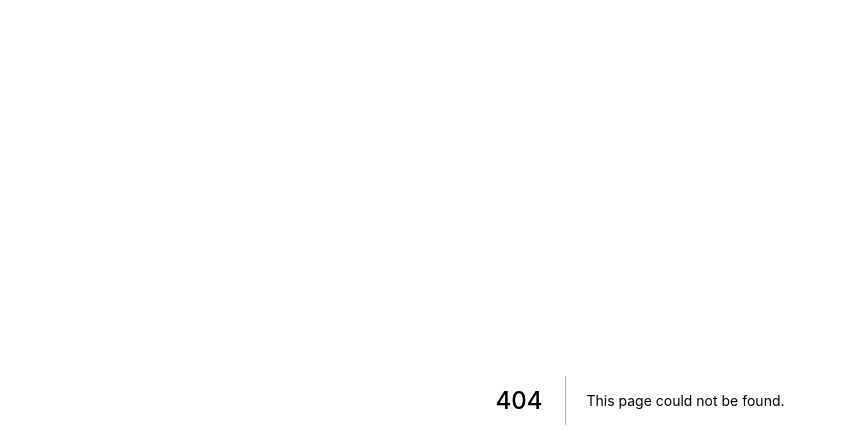
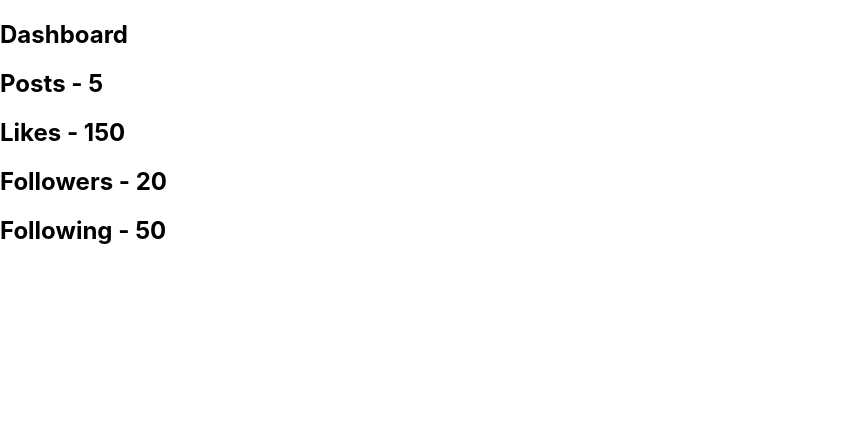
Before and after one commit to VishalGithub11/Next, a Next.js app: page /dashboard in a window 1280 px wide. Before the commit this address had no page. Shown: the top 448 px of the page, without its empty margins (0-846 px from the left). Built offline with nearby package versions, Linux system fonts and the light colour scheme; data requests are answered from the project's data file.

Commit message:
client-side-rendering

```diff
--- a/db.json
+++ b/db.json
@@ -41,7 +41,7 @@
   ],
   "dashboard": {
     "posts": 5,
-    "likes": 100,
+    "likes": 150,
     "followers": 20,
     "following": 50
   },
--- /dev/null
+++ b/pages/dashboard.js
@@ -0,0 +1,31 @@
+import { useState, useEffect } from 'react'
+
+function Dashboard() {
+  const [isLoading, setIsLoading] = useState(true)
+  const [dashboardData, setDashboardData] = useState(null)
+  useEffect(() => {
+    async function fetchDashboardData() {
+      const response = await fetch('http://localhost:4000/dashboard')
+      const data = await response.json()
+      setDashboardData(data)
+      setIsLoading(false)
+    }
+    fetchDashboardData()
+  }, [])
+
+  if (isLoading) {
+    return <h2>Loading...</h2>
+  }
+
+  return (
+    <div>
+      <h2>Dashboard</h2>
+      <h2>Posts - {dashboardData.posts}</h2>
+      <h2>Likes - {dashboardData.likes}</h2>
+      <h2>Followers - {dashboardData.followers}</h2>
+      <h2>Following - {dashboardData.following}</h2>
+    </div>
+  )
+}
+
+export default Dashboard
```
Also changed, not shown: pages/news/[category].js (+4 -4 lines).
